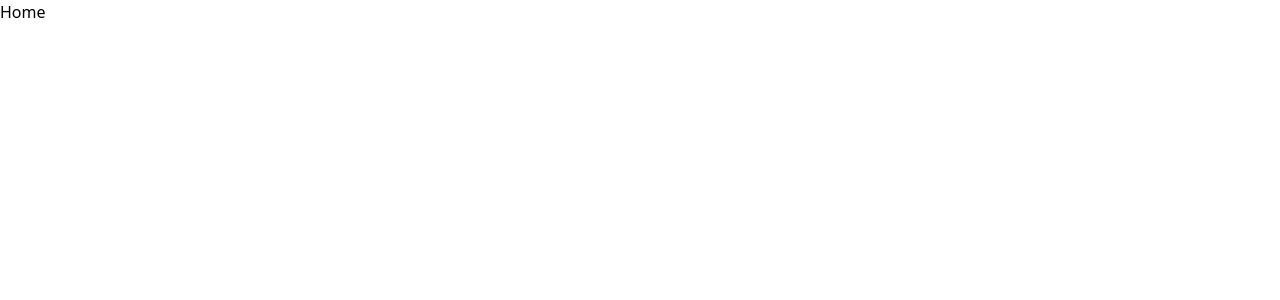
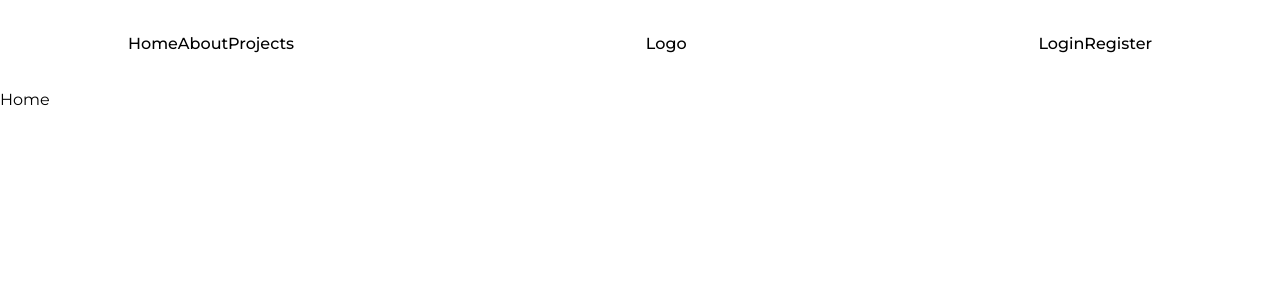
Before and after one commit to RAVINTEJA/portfolio, a Next.js app: page / in a window 1280 px wide. Shown: the top 300 px of the page. Built offline with nearby package versions, Linux system fonts and the light colour scheme.

Commit message:
Created Nav bar Strcture

```diff
--- /dev/null
+++ b/src/components/Navbar.jsx
@@ -0,0 +1,27 @@
+import Link from "next/link";
+import React from "react";
+// React Navigation bar component using Tailwind CSS
+const Navbar = () => {
+  return (
+    <header className="w-full px-32 py-8  font-medium flex items-center justify-between">
+        <nav>
+            <Link href="/">Home</Link>
+            <Link href="/">About</Link>
+            <Link href="/">Projects</Link>
+        </nav>
+        <h2>Logo</h2>
+        <nav>
+            <Link href="/" target={"_blank"}>Login</Link>
+            <Link href="/" target={"_blank"}>Register</Link>
+        </nav>
+    </header>
+  );
+};
+
+// const Navbar = () => {
+//   return (
+//     <div className="w-full ">Navbar</div>
+//   )
+// }
+
+export default Navbar;
--- a/src/pages/_app.js
+++ b/src/pages/_app.js
@@ -1,6 +1,7 @@
 import "@/styles/globals.css";
 import { Montserrat } from "next/font/google";
 import Head from "next/head";
+import Navbar from "../components/Navbar";
 
 const montserrat = Montserrat({
   subsets: ["latin"],
@@ -14,6 +15,7 @@ export default function App({ Component, pageProps }) {
         <link rel="icon" href="/favicon.ico" />
       </Head>
       <main className={`${(montserrat.variable)} font-mont`}>
+        <Navbar/>
         <Component {...pageProps} />
       </main>
     </>
--- a/tailwind.config.js
+++ b/tailwind.config.js
@@ -1,8 +1,24 @@
 /** @type {import('tailwindcss').Config} */
+
+const { fontFamily } = require("tailwindcss/defaultTheme");
+
 module.exports = {
-  content: [],
+  content: [
+    // Or if using `src` directory:
+    "./src/**/*.{js,ts,jsx,tsx}",
+  ],
   theme: {
-    extend: {},
+    extend: {
+      fontFamily: {
+        mont: ["var(--font-mont)", ...fontFamily.sans],
+      },
+      colors: {
+        dark: "#1b1b1b",
+        light: "#f5f5f5",
+        primary: "#B63E96", // 240,86,199
+        primaryDark: "#58E6D9", // 80,230,217
+      },
+    },
+    plugins: [],
   },
-  plugins: [],
-}
+};
```
